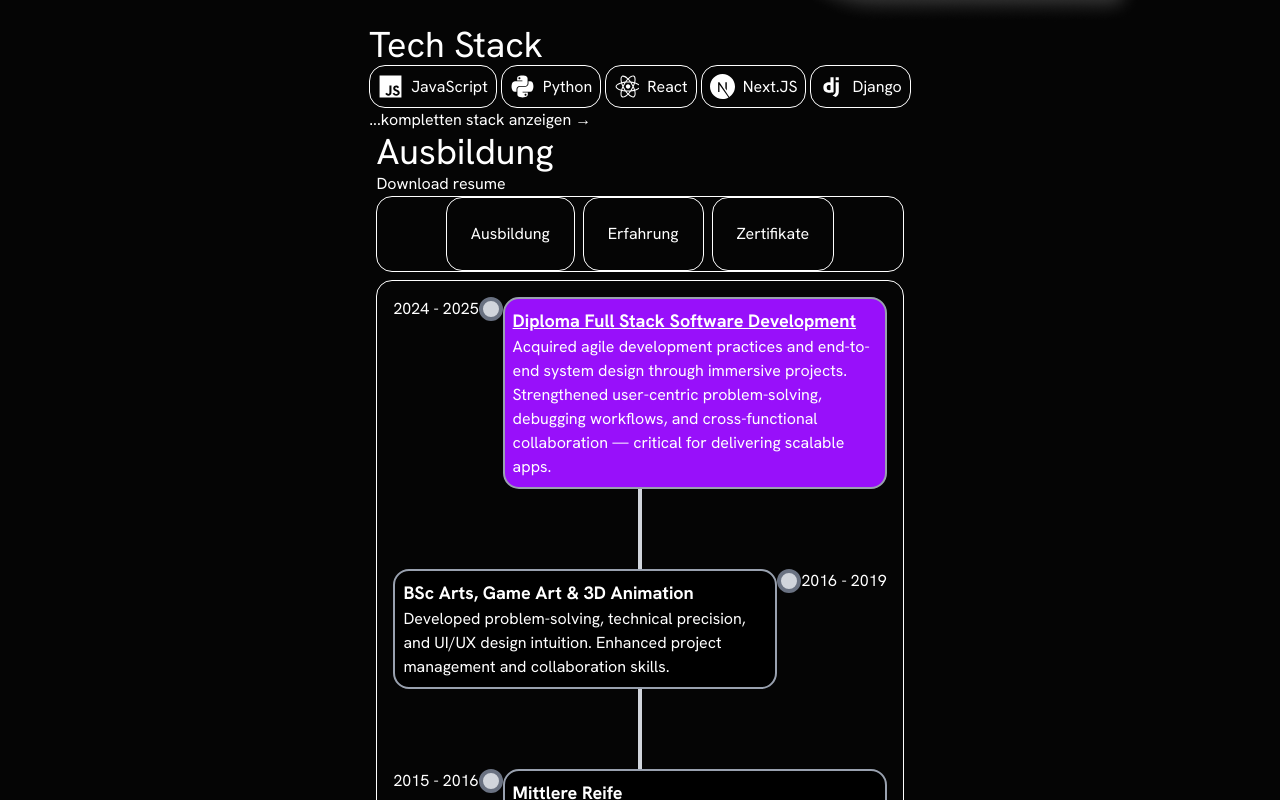
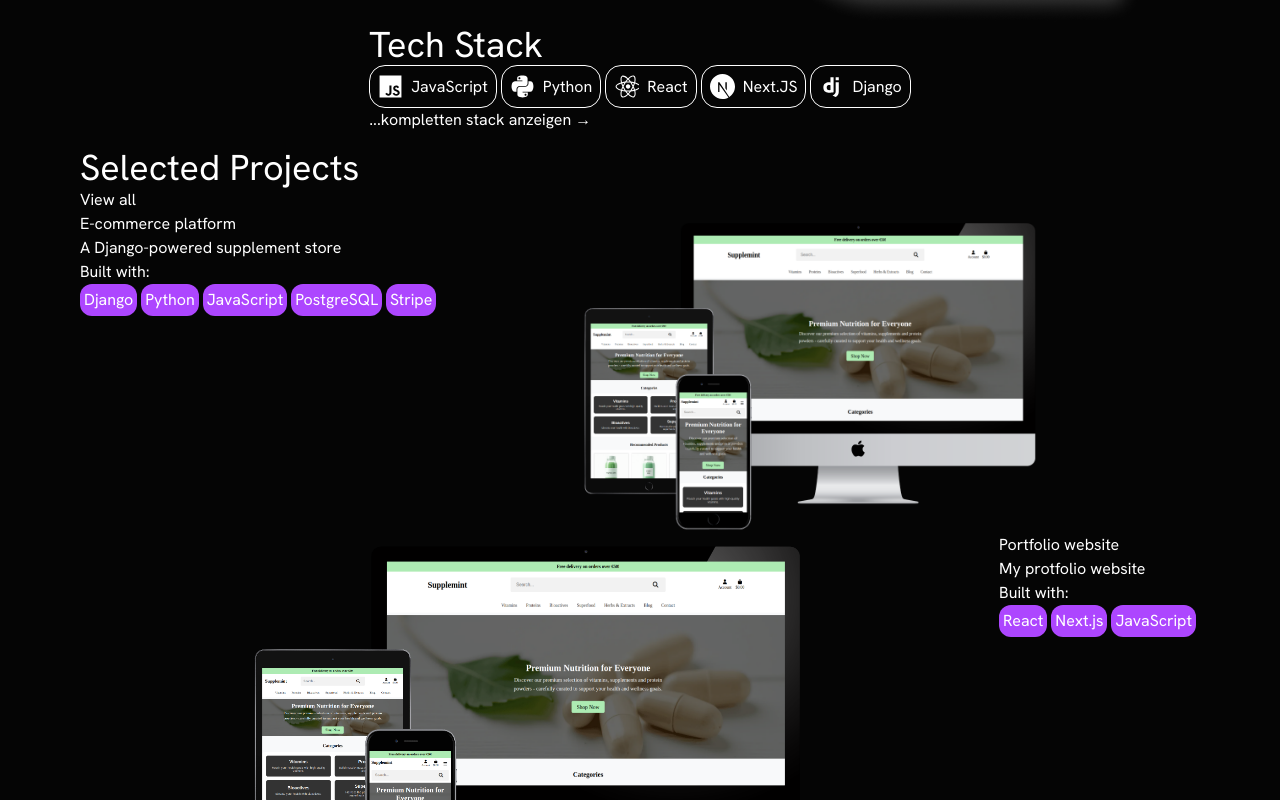
Before and after one commit to p-harting/portfolio, a Next.js app: page /en in a window 1280 px wide. Shown: the part 600-1400 px from the top of the page. Built offline with nearby package versions, Linux system fonts and the light colour scheme.

Commit message:
Add SelectedProjects component and basic layout for it

```diff
--- a/app/[lang]/(root)/page.tsx
+++ b/app/[lang]/(root)/page.tsx
@@ -1,4 +1,5 @@
 import Hero from "@/components/Hero";
+import SelectedProjects from "@/components/SelectedProjects";
 import Tab from "@/components/Tab";
 import TechStack from "@/components/TechStack";
 
@@ -14,6 +15,7 @@ export default async function Home({params,}: {params: Promise<{ lang: Locale }>
     <main className="flex flex-col justify-center items-center mt-8">
       <Hero dictionary={dictionary.hero} currentLang={awaitedParams.lang} />
       <TechStack />
+      <SelectedProjects />
       <Tab />
     </main>
   );
--- a/app/[lang]/(root)/portfolio/page.tsx
+++ b/app/[lang]/(root)/portfolio/page.tsx
@@ -1,13 +1,14 @@
-import { createClient } from '@/utils/supabase/server';
+//import { createClient } from '@/utils/supabase/server';
+import { portfolio } from "@/data/portfolio";
 
 export default async function Page() {
-    const supabase = await createClient();
-    const { data } = await supabase.from("projects").select();
+    //const supabase = await createClient();
+    //const { data } = await supabase.from("projects").select();
 
-    const projects = data?.map(project => {
+    const projects = portfolio?.map(project => {
       return(
         <div key={project.id}>
-          <h2 className="text-white">{project.name}</h2>
+          <h2 className="text-white">{project.title}</h2>
         </div>
       )
     })
--- /dev/null
+++ b/components/SelectedProjects.tsx
@@ -0,0 +1,39 @@
+import Link from "next/link"
+import Image from "next/image"
+
+import { portfolio } from "@/data/portfolio"
+
+export default function SelectedProjects() {
+
+    const selectedProjects =  portfolio.map(project => {
+        return (
+            <div key={project.id} className={`flex ${project.allign === "right" ? "flex-row" : "flex-row-reverse"}`}>
+                <div>
+                    <Image src={`/portfolio/${project.title_image}`} alt={project.title} width={1800} height={760}/>
+                </div>
+                <div>
+                    <h3>{project.title}</h3>
+                    <p>{project.short_description}</p>
+                    <p>Built with:</p>
+                    <div className="flex">
+                        {project.stack.map(language => {
+                            return <div className="bg-purple-500 rounded-xl p-1 mr-1" key={language}>{language}</div>
+                        })}
+                    </div>
+                </div>
+            </div>
+        )
+    })
+
+    return (
+        <div className="text-white mb-8 max-w-6xl p-4">
+            <div>
+                <h2 className="text-4xl">Selected Projects</h2>
+                <Link href="/portfolio">View all</Link>
+            </div>
+            <div>
+                {selectedProjects}
+            </div>
+        </div>
+    )
+}
--- a/data/portfolio.ts
+++ b/data/portfolio.ts
@@ -4,19 +4,25 @@ export const portfolio = [
         title: "E-commerce platform",
         short_description: "A Django-powered supplement store",
         description: "",
-        title_image: "",
+        title_image: "ecommerce-mockup.png",
         stack: ["Django", "Python", "JavaScript", "PostgreSQL", "Stripe"],
         github_link: "https://github.com/p-harting/supplemint",
         live_link: "https://supplemint-ff2fe0e93175.herokuapp.com",
+        selected: true,
+        active: true,
+        allign: "left"
     },
     {
         id: 2,
         title: "Portfolio website",
         short_description: "My protfolio website",
         description: "",
-        title_image: "",
+        title_image: "ecommerce-mockup.png",
         stack: ["React", "Next.js", "JavaScript"],
         github_link: "https://github.com/p-harting/portfolio",
         live_link: "https://pascalharting.de",
+        selected: true,
+        active: true,
+        allign: "right"
     },
 ]
```
Also changed, not shown: public/portfolio/ecommerce-mockup.png (added).
